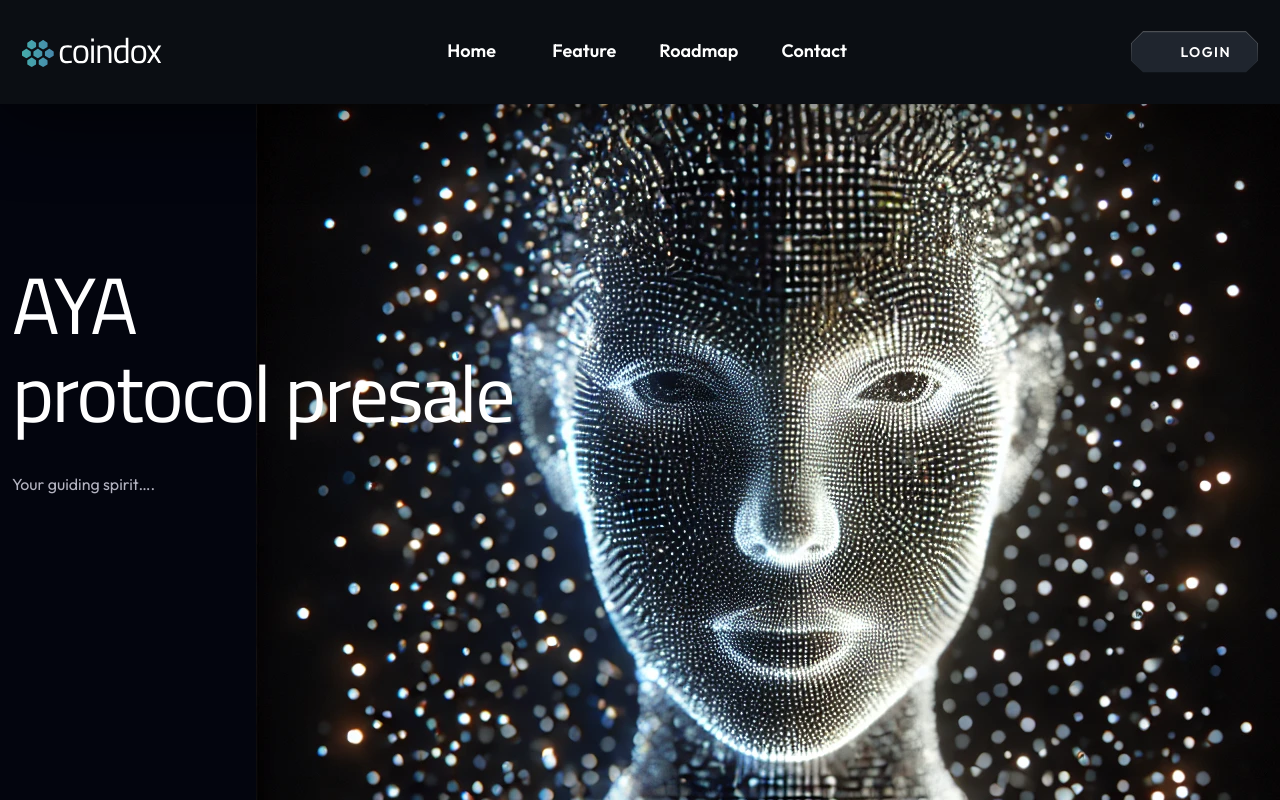
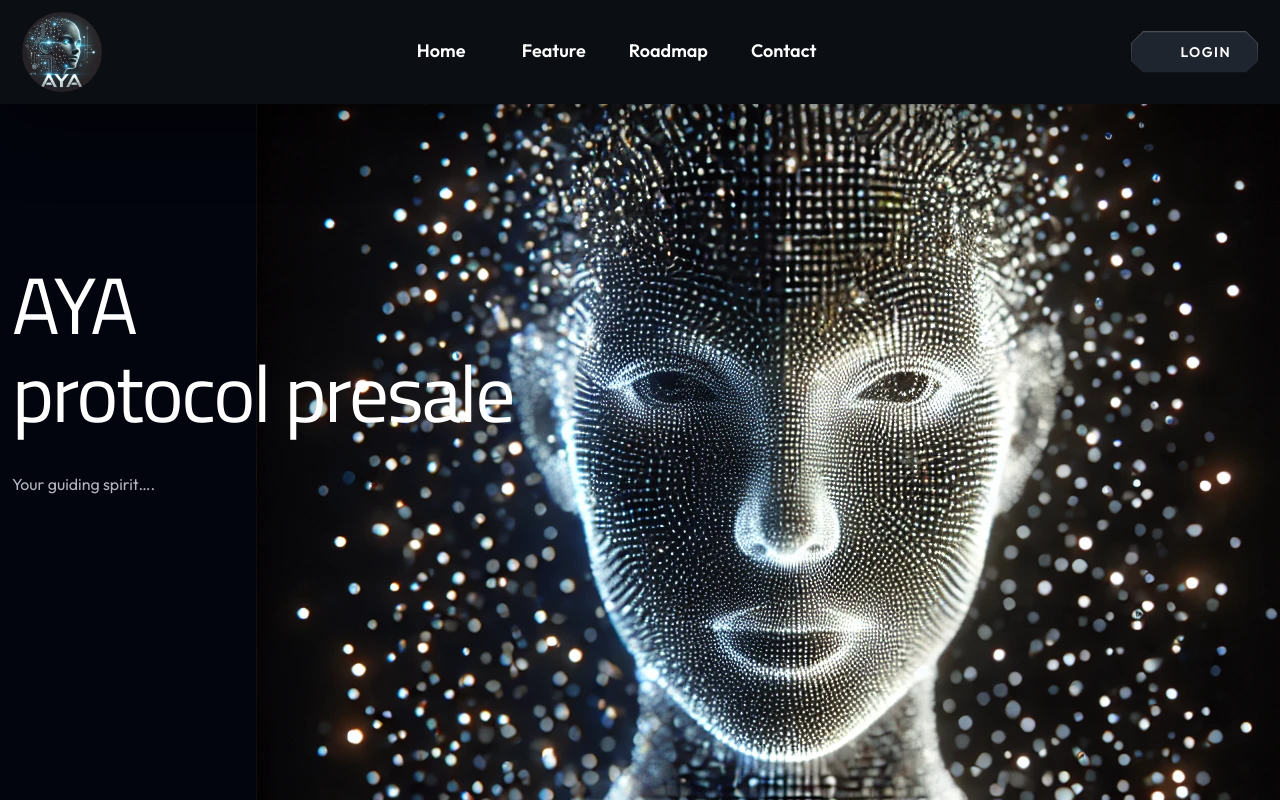
Before and after one commit to DatsOlena/AYA_-Crypto_Agent, a React (Vite) app: page / in a window 1280 px wide. Shown: the top 800 px of the page. Built offline with nearby package versions, Linux system fonts and the light colour scheme; a web font is replaced by a local one.

Commit message:
Cahnge icon on header

```diff
--- a/src/layouts/headers/Header.tsx
+++ b/src/layouts/headers/Header.tsx
@@ -17,7 +17,7 @@
                         <div className="header__main ul_li_between">
                             <div className="header__left ul_li">
                                 <div className="header__logo">
-                                    <Link to="/"><img src="/assets/img/logo/logo-2.svg" alt="" /></Link>
+                                    <Link to="/"><img src="/assets/img/logo/aya.logo.icon.png" className="nav-logo" alt="aya" /></Link>
                                 </div>
                             </div>
                             <div className="main-menu__wrap ul_li navbar navbar-expand-lg">
```
